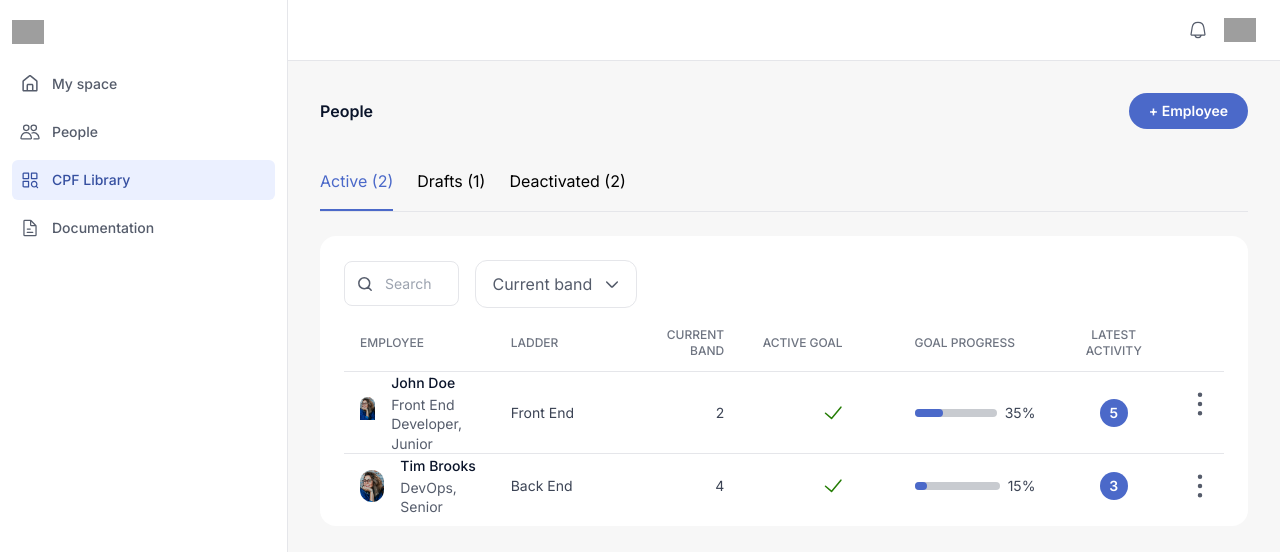
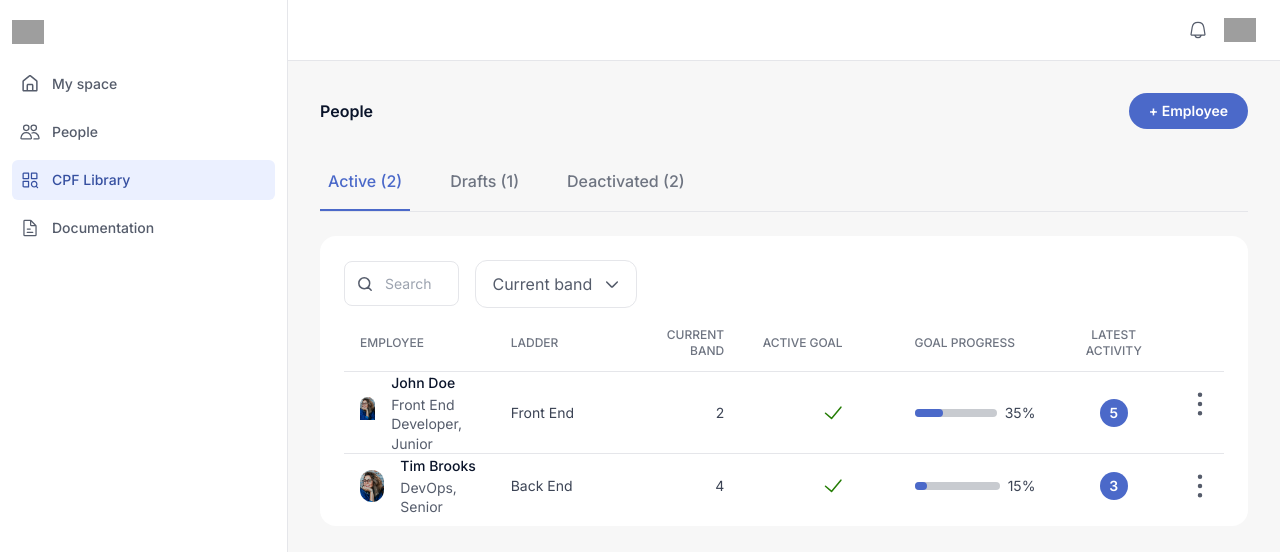
Before and after one commit to Tivix/cpf, a Next.js app in the folder frontend/: page /people in a window 1280 px wide. Shown: the top 552 px of the page. Built offline with nearby package versions, Linux system fonts and the light colour scheme; grey boxes are pictures that could not be loaded.

Commit message:
feat: update tabs styling [gh-36]

```diff
--- a/frontend/src/components/modules/Tabs/Tabs.tsx
+++ b/frontend/src/components/modules/Tabs/Tabs.tsx
@@ -3,11 +3,11 @@ import { TabsProps } from './Tabs.interface';
 
 export const Tabs = ({ tabs, active, setActive, className }: TabsProps) => (
   <nav className={`flex ${className}`} aria-label="Tab">
-    <ol role="list" className="flex space-x-2 gap-4 pt-4">
+    <ol role="list" className="flex gap-8 pt-4">
       {tabs.map((tab, index) => (
         <li key={index}>
           <div
-            className={generateClassNames('flex flex-col pb-4  cursor-pointer', {
+            className={generateClassNames('flex flex-col px-2 pb-4 font-medium text-navy-500 cursor-pointer', {
               'border-b-2 border-blue-800 text-blue-800': tab.title === active,
             })}
             onClick={() => setActive(tab.title)}
```
